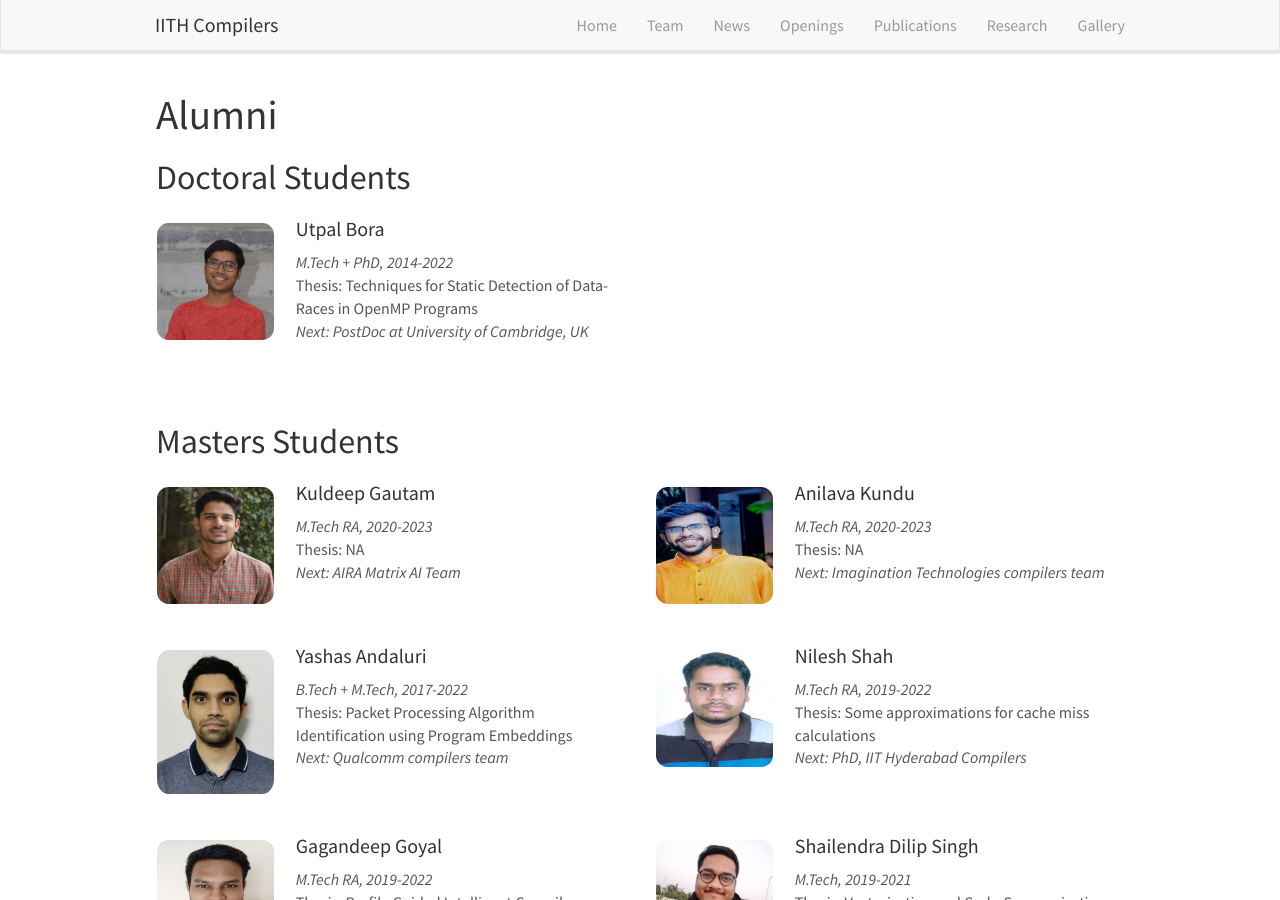
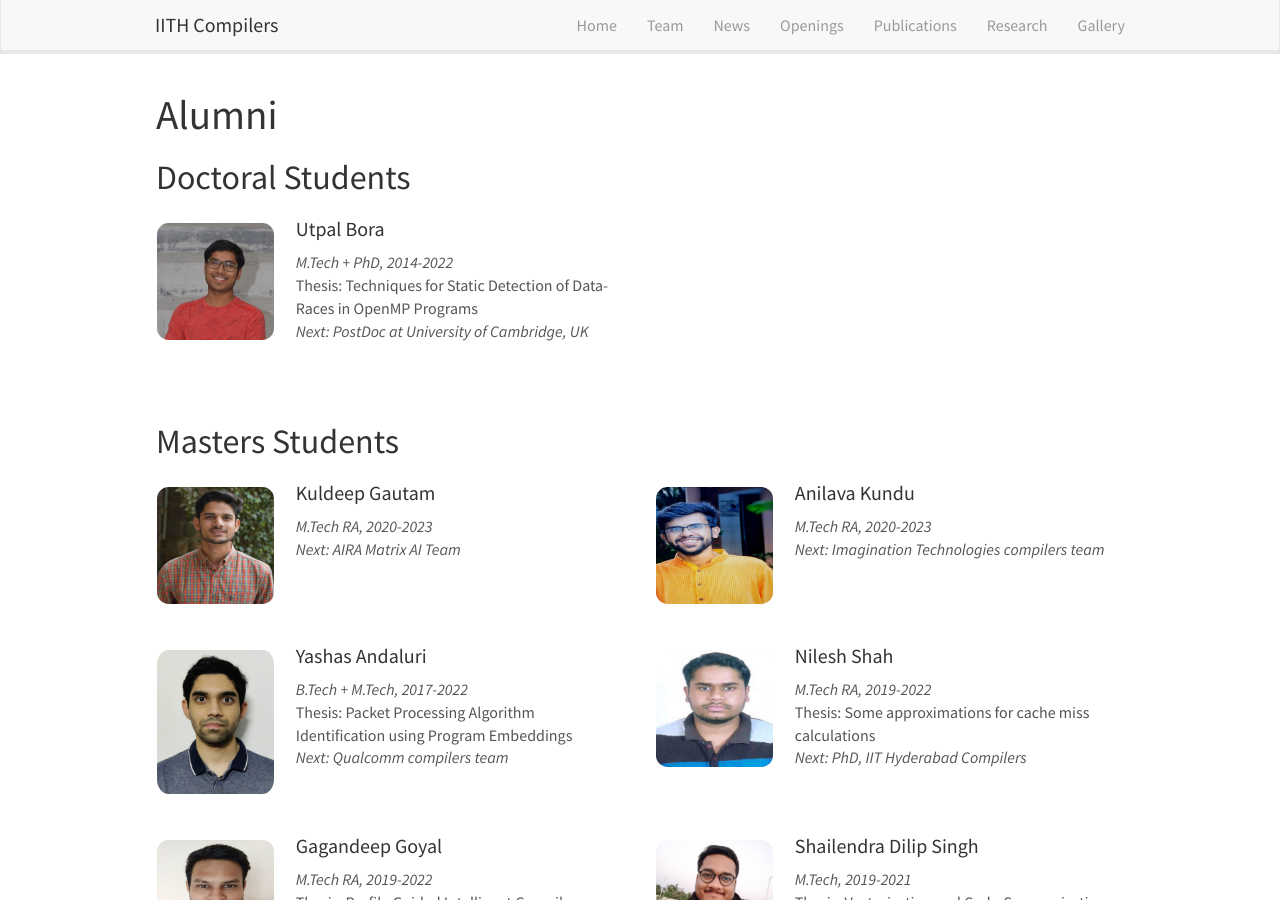
Before and after one commit to utpalbora/compilers.cse.iith.ac.in, a Jekyll site: the page built from _pages/alumni.md, in a window 1280 px wide and 900 px high. Built offline with Jekyll 4.4.1, drawn with Linux system fonts in a browser that asks for light colours; nearby versions of some CDN libraries.

Commit message:
Add thesis field only if it is not NA in yml

```diff
--- a/_pages/alumni.md
+++ b/_pages/alumni.md
@@ -25,7 +25,7 @@ permalink: /alumni/
   <i>{{ member.info }}</i>
   {% if member.thesis_link %}
   Thesis: <a href="{{ member.thesis_link }}" target="_blank">{{ member.thesis }}</a>
-  {% else %}
+  {% elsif member.thesis != "NA" %}
   Thesis: {{ member.thesis }}
   {% endif %}
   <i>Next: {{ member.next }}</i>
@@ -70,7 +70,7 @@ permalink: /alumni/
   <i>{{ member.info }}</i>
   {% if member.thesis_link %}
   Thesis: <a href="{{ member.thesis_link }}" target="_blank">{{ member.thesis }}</a>
-  {% else %}
+   {% elsif member.thesis != "NA" %}
   Thesis: {{ member.thesis }}
   {% endif %}
   <i>Next: {{ member.next }}</i>
```
